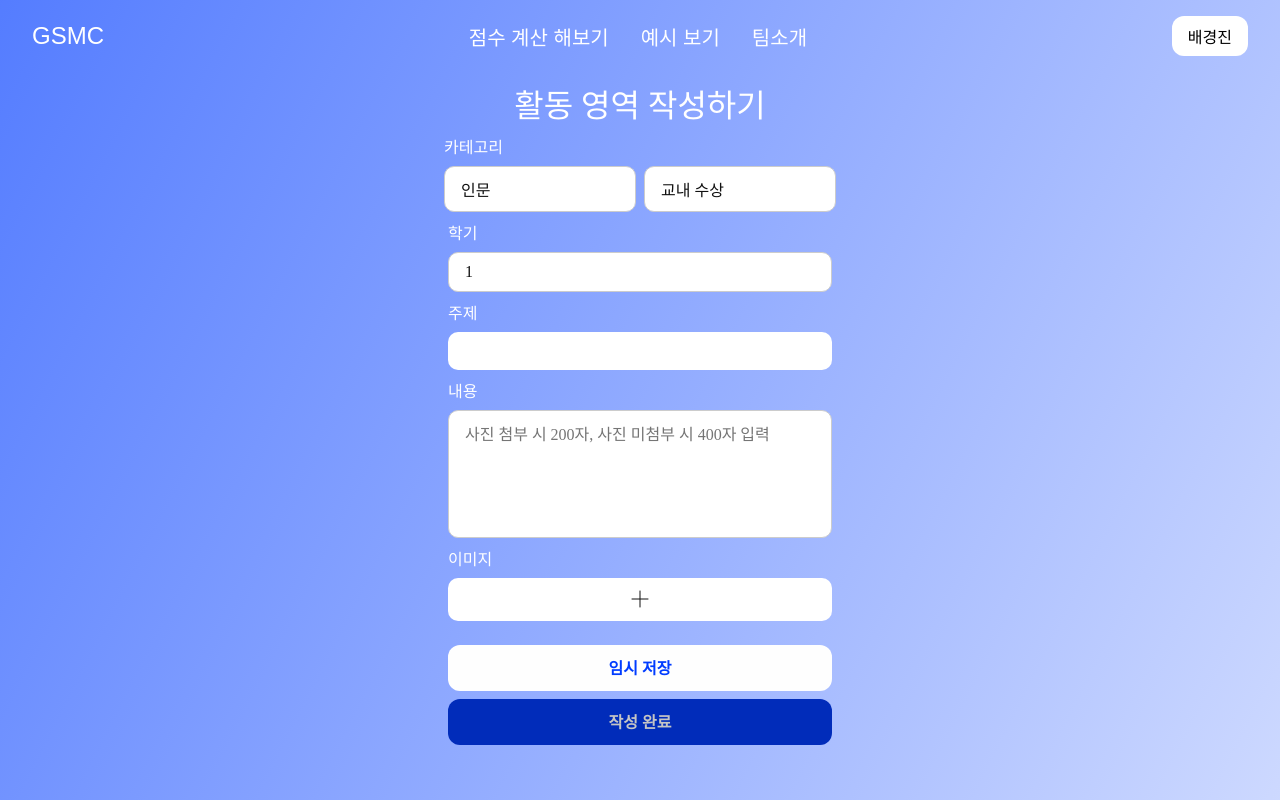
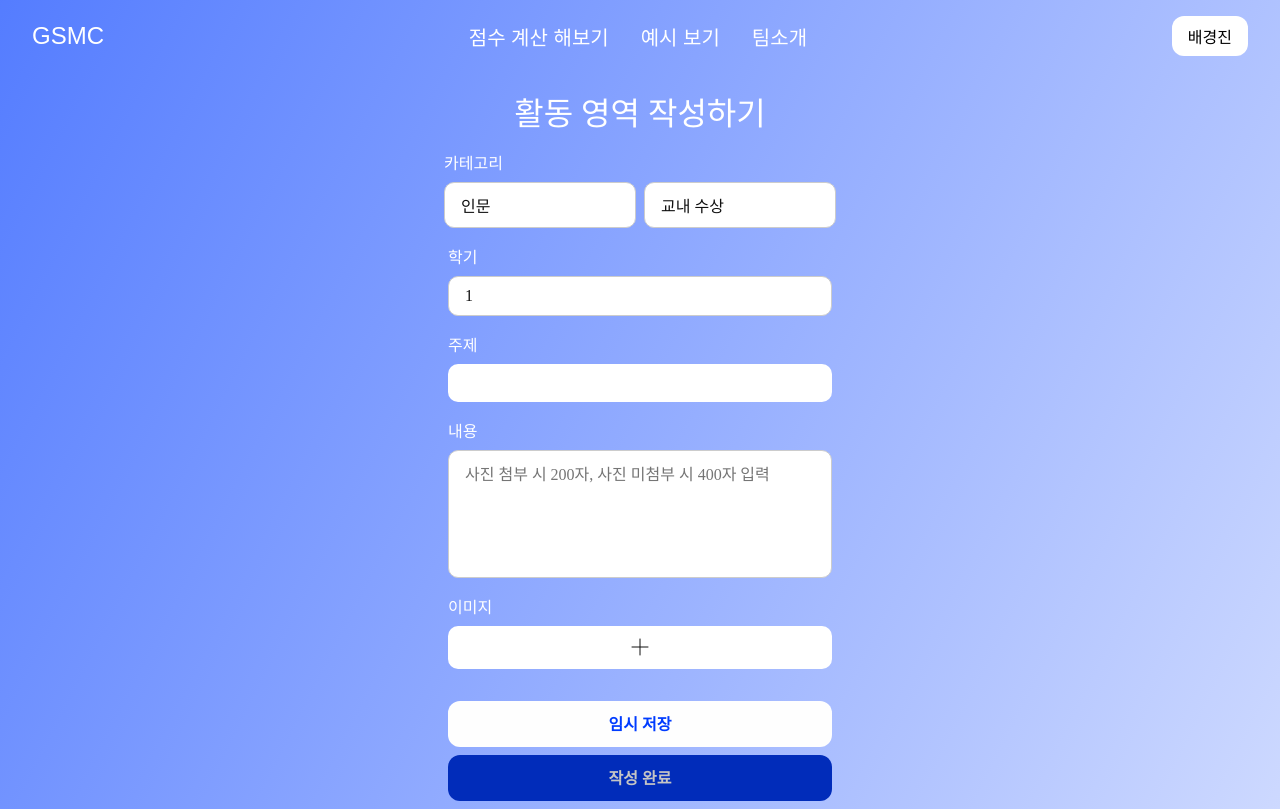
Before and after one commit to let-s-make-friends/GSMC, a React (Vite) app in the folder app/client/: page /write in a window 1280 px wide. Built offline with nearby package versions, Linux system fonts and the light colour scheme; a web font is replaced by a local one.

Commit message:
💄 Style: 배경 잘리는 문제제

```diff
--- a/app/client/index.html
+++ b/app/client/index.html
@@ -7,7 +7,10 @@
       rel="stylesheet"
       href="https://cdn.jsdelivr.net/gh/orioncactus/Pretendard/dist/web/static/pretendard.css"
     />
-    <meta name="viewport" content="width=device-width, initial-scale=1.0" />
+    <meta
+      name="viewport"
+      content="width=device-width, initial-scale=1.0, maximum-scale=1.0, user-scalable=no"
+    />
     <title>GSMC</title>
   </head>
   <body>
--- a/app/client/src/app/globalStyle.ts
+++ b/app/client/src/app/globalStyle.ts
@@ -35,7 +35,9 @@
     box-sizing: border-box;}
   body {
   width: 100%;
-  height: 100vh;
+  height: 100%;
+  min-height: 100vh;
+
   background: linear-gradient(297deg, #FFF -41.65%, #003CFF 170.2%);
   font-family: 'Pretendard', sans-serif;
   }
--- a/app/client/src/pages/write/styles.ts
+++ b/app/client/src/pages/write/styles.ts
@@ -4,7 +4,7 @@
   display: flex;
   flex-direction: column;
   align-items: center;
-  gap: 0.5rem;
+  gap: 1rem;
   height: max;
 `;
 
```
